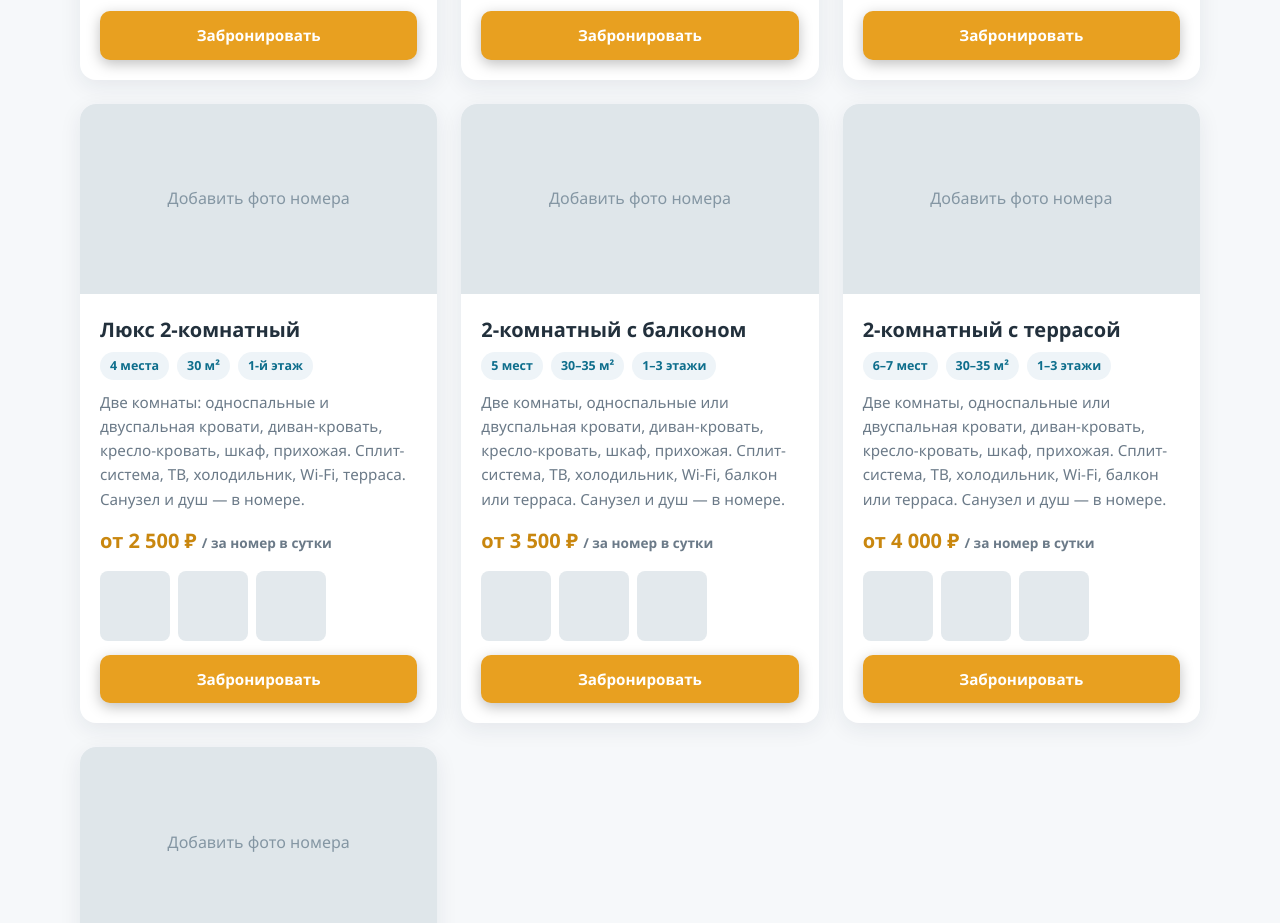
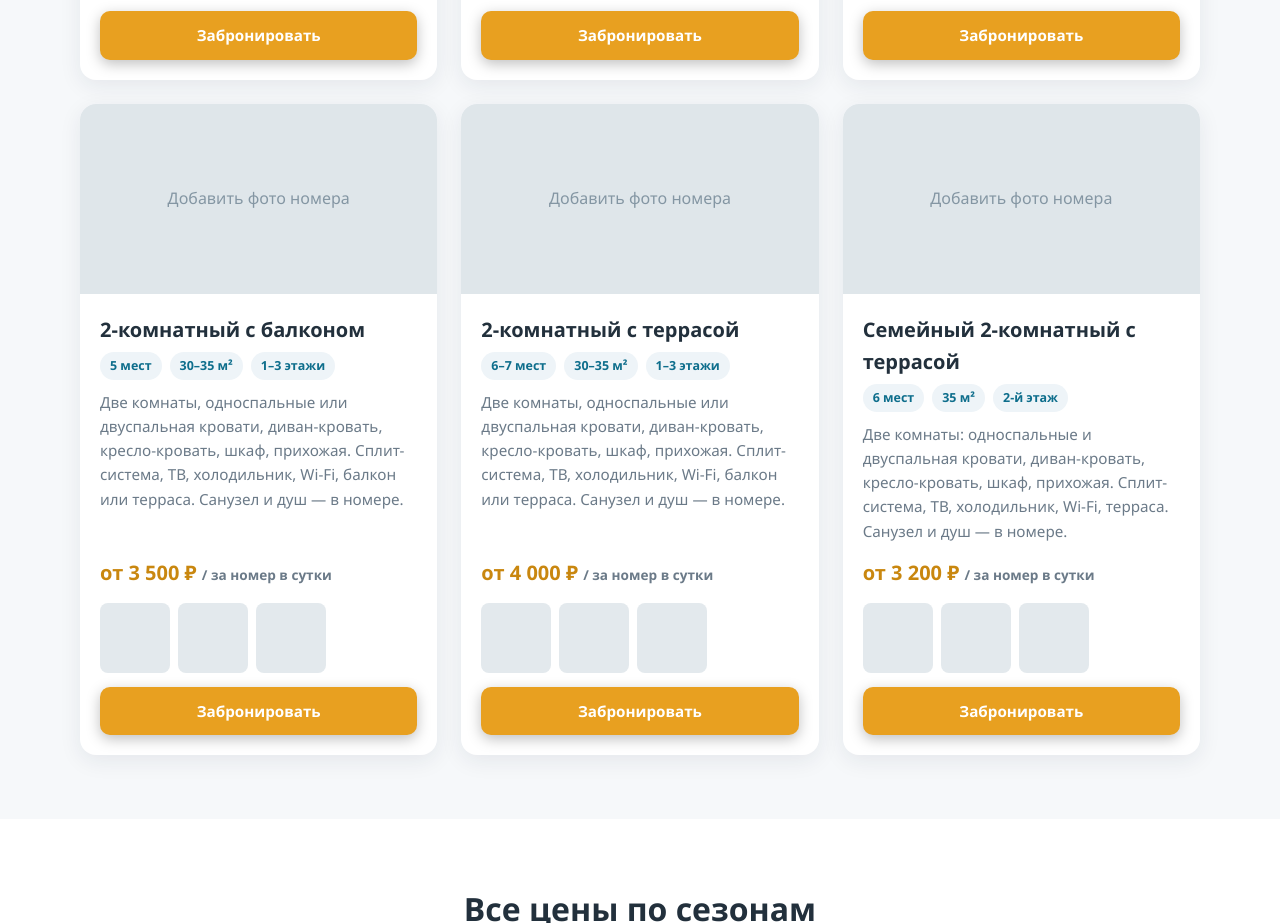
Before and after one commit to anapa-otdyh/anapa-otdyh.github.io, a plain HTML site: page index.html in a window 1280 px wide. Shown: the part 2360-3283 px from the top of the page. Drawn offline with Linux system fonts and the light colour scheme.

Commit message:
Update index.html

```diff
--- a/index.html
+++ b/index.html
@@ -212,24 +212,6 @@ tr.cat td{background:#f9fbfc;font-weight:800;color:var(--sea);text-align:left}
           <a class="btn btn-gold" href="https://wa.me/79933022006?text=Здравствуйте!%20Интересует%20номер%20«Стандарт%20с%20террасой»." target="_blank">Забронировать</a>
         </div>
       </article>
-
-      <article class="room">
-        <div class="imgzone" onclick="pick('ph_r4')"><span>Добавить фото номера</span><span class="plus">+</span></div>
-        <input type="file" id="ph_r4" accept="image/*" style="display:none" onchange="loadImg(this,'r4')">
-        <div class="room-body">
-          <h3>Люкс 2-комнатный</h3>
-          <div class="tags"><span class="tag">4 места</span><span class="tag">30 м²</span><span class="tag">1-й этаж</span></div>
-          <p class="desc">Две комнаты: односпальные и двуспальная кровати, диван-кровать, кресло-кровать, шкаф, прихожая. Сплит-система, ТВ, холодильник, Wi-Fi, терраса. Санузел и душ — в номере.</p>
-          <div class="price-line">от 2 500 ₽ <small>/ за номер в сутки</small></div>
-          <div class="slots">
-            <div class="slot" onclick="pick('ph_r4a')"><span class="splus">+</span></div><input type="file" id="ph_r4a" accept="image/*" style="display:none" onchange="loadImg(this,'r4a')">
-            <div class="slot" onclick="pick('ph_r4b')"><span class="splus">+</span></div><input type="file" id="ph_r4b" accept="image/*" style="display:none" onchange="loadImg(this,'r4b')">
-            <div class="slot" onclick="pick('ph_r4c')"><span class="splus">+</span></div><input type="file" id="ph_r4c" accept="image/*" style="display:none" onchange="loadImg(this,'r4c')">
-          </div>
-          <a class="btn btn-gold" href="https://wa.me/79933022006?text=Здравствуйте!%20Интересует%20«Люкс%202-комнатный»." target="_blank">Забронировать</a>
-        </div>
-      </article>
-
       <article class="room">
         <div class="imgzone" onclick="pick('ph_r5')"><span>Добавить фото номера</span><span class="plus">+</span></div>
         <input type="file" id="ph_r5" accept="image/*" style="display:none" onchange="loadImg(this,'r5')">
```
